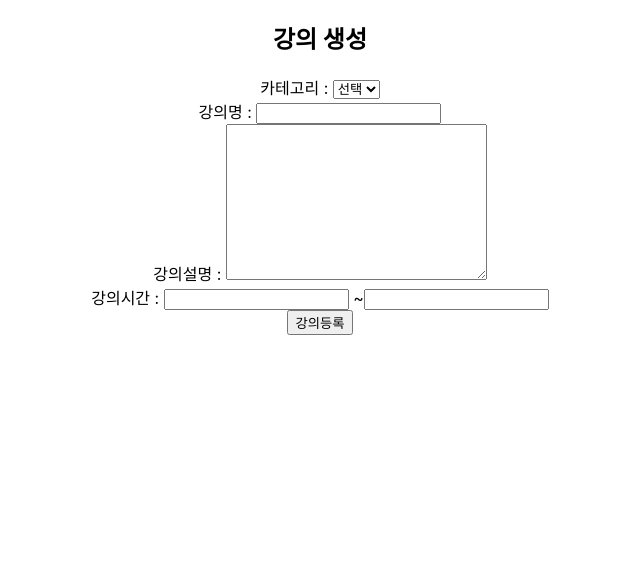
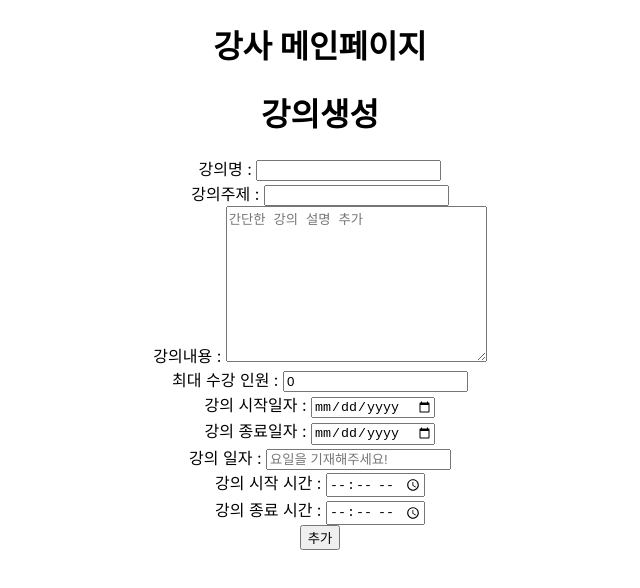
Before and after one commit to nyoungnyoung/Sinabro, a React (Create React App) app in the folder Front-End/last_front/: page /teacher/create in a window 1280 px wide. Shown: the top 588 px of the page, without its empty margins (320-960 px from the left). Built offline with nearby package versions, Linux system fonts and the light colour scheme.

Commit message:
feat: teacher컴포넌트 구현 중 (강의 수정, 삭제 부분은 백과 연결 후 결정)

```diff
--- a/Front-End/last_front/src/App.js
+++ b/Front-End/last_front/src/App.js
@@ -9,9 +9,9 @@ import TeacherMain from "./pages/teacher/TeacherMain";
 import WebRtcMain from "./pages/webrtc/WebRtcMain";
 import Cs from "./pages/cs/Cs";
 import CompleteSignUp from "./pages/signup/CompleteSignUp";
-import TeacherClassCreate from "./pages/teacher/TeacherClassCreate";
-import TeacherClassDetail from "./pages/teacher/TeacherClassDetail";
-
+// import TeacherClassCreate from "./pages/teacher/TeacherClassCreate";
+// import TeacherClassDetail from "./pages/teacher/TeacherClassDetail";
+import CheckNumber from "./pages/signup/CheckNumber";
 function App() {
   return (
     <div className="App">
@@ -20,13 +20,13 @@ function App() {
           <Route path="/" element={<Lobby />} />
           <Route path="/login" element={<Login />} />
           <Route path="/signup" element={<SignUp />} />
+          <Route path="/signup/check" element={<CheckNumber />} />
           <Route path="/signup/complete" element={<CompleteSignUp />} />
           <Route path="/main" element={<Main />} />
           <Route path="/detail/:lectureId" element={<LectureDetail />} />
-          <Route path="/teacher" element={<TeacherMain />} />
-          <Route path="/teacher/create" element={<TeacherClassCreate />} />
-          <Route path="/teacher/detail/*" element={<TeacherClassDetail />} />
-          <Route path="/teacher" element={<TeacherMain />} />
+          <Route path="/teacher/*" element={<TeacherMain />} />
+          {/* <Route path="/teacher/create" element={<TeacherClassCreate />} />
+          <Route path="/teacher/detail/:id" element={<TeacherClassDetail />} /> */}
           <Route path="/webrtc/:lectureId" element={<WebRtcMain />} />
           <Route path="/cs" element={<Cs />} />
         </Routes>
--- /dev/null
+++ b/Front-End/last_front/src/dummy.json
@@ -0,0 +1,68 @@
+{
+  "name": "dummy",
+  "data": [
+    {
+      "id": 1,
+      "originalName": "유화그리기",
+      "subject": "미술",
+      "content": "유화를 그려보아요",
+      "maxOccupancy": 5,
+      "startDate": "2023-01-01",
+      "endDate": "2023-01-08",
+      "lectureTimeList": [
+        {
+          "day": "월",
+          "startTime": 0,
+          "runTime": 0
+        }
+      ],
+      "weeklyInfoList": [
+        {
+          "content": "1주차 ot"
+        }
+      ]
+    },
+    {
+      "id": 2,
+      "originalName": "캐리커쳐그리기",
+      "subject": "미술",
+      "content": "유화를 그려보아요",
+      "maxOccupancy": 5,
+      "startDate": "2023-01-01",
+      "endDate": "2023-01-08",
+      "lectureTimeList": [
+        {
+          "day": "월",
+          "startTime": 0,
+          "runTime": 0
+        }
+      ],
+      "weeklyInfoList": [
+        {
+          "content": "1주차 ot"
+        }
+      ]
+    },
+    {
+      "id": 3,
+      "originalName": "수채화그리기",
+      "subject": "미술",
+      "content": "유화를 그려보아요",
+      "maxOccupancy": 5,
+      "startDate": "2023-01-01",
+      "endDate": "2023-01-08",
+      "lectureTimeList": [
+        {
+          "day": "월",
+          "startTime": 0,
+          "runTime": 0
+        }
+      ],
+      "weeklyInfoList": [
+        {
+          "content": "1주차 ot"
+        }
+      ]
+    }
+  ]
+}
--- /dev/null
+++ b/Front-End/last_front/src/pages/signup/CheckNumber.js
@@ -0,0 +1,30 @@
+import React, { useState } from "react";
+import { useNavigate } from "react-router-dom";
+
+function CheckNumber() {
+  const navigate = useNavigate();
+
+  const moveToMSG = () => {
+    navigate("/signup/complete");
+  };
+
+  const [number, setNumber] = useState("");
+
+  const sendNumber = (event) => {
+    setNumber(event.target.value);
+  };
+
+  console.log(number);
+
+  return (
+    <div>
+      <h1>인증번호 확인</h1>
+      <div>
+        <h3>고객님의 핸드폰으로 전송된 인증번호 4자리를 입력해주세요</h3>
+        <input type="text" onChange={(event) => sendNumber(event)} />
+        <button onClick={moveToMSG}>확인</button>
+      </div>
+    </div>
+  );
+}
+export default CheckNumber;
--- a/Front-End/last_front/src/pages/signup/Signup.js
+++ b/Front-End/last_front/src/pages/signup/Signup.js
@@ -20,8 +20,8 @@ function SignUp() {
     });
   };
 
-  const moveToComplete = () => {
-    navigate("/signup/complete");
+  const moveToCheck = () => {
+    navigate("/signup/check");
   };
 
   console.log(userData);
@@ -64,7 +64,7 @@ function SignUp() {
             />
           </InputDiv>
           <br />
-          <button onClick={moveToComplete}>회원가입</button>
+          <button onClick={moveToCheck}>회원가입</button>
         </FormDiv>
       </StyledDiv>
     </div>
--- /dev/null
+++ b/Front-End/last_front/src/pages/teacher/ClassTimeForm.js
@@ -0,0 +1,60 @@
+import React, { useState } from "react";
+
+function ClassTimeForm({ handleState }) {
+  const [date, setDate] = useState({
+    day: "",
+    startTime: "",
+    runtime: "",
+  });
+
+  const changeData = (event, type) => {
+    setDate({
+      ...date,
+      [type]: event.target.value,
+    });
+  };
+
+  // console.log(date);
+  return (
+    <div>
+      <div>
+        <label>강의 일자 : </label>
+        <input
+          type="text"
+          value={date.day}
+          onChange={(event) => {
+            changeData(event, "day");
+            handleState(date, "lectureTimeList");
+          }}
+          placeholder="요일을 기재해주세요!"
+        />
+        <br />
+
+        <label>강의 시작 시간 : </label>
+        <input
+          type="time"
+          value={date.startTime}
+          onChange={(event) => {
+            changeData(event, "startTime");
+            handleState(date, "lectureTimeList");
+          }}
+          placeholder="강의 시작 시간을 기재해주세요! (예) 14:00"
+        />
+        <br />
+
+        <label>강의 종료 시간 : </label>
+        <input
+          type="time"
+          value={date.runtime}
+          onChange={(event) => {
+            changeData(event, "runtime");
+            handleState(date, "lectureTimeList");
+          }}
+          placeholder="강의 종료 시간을 기재해주세요! (예) 14:00"
+        />
+        <br />
+      </div>
+    </div>
+  );
+}
+export default ClassTimeForm;
--- a/Front-End/last_front/src/pages/teacher/TeacherClassCreate.js
+++ b/Front-End/last_front/src/pages/teacher/TeacherClassCreate.js
@@ -1,18 +1,34 @@
-import React, { useState } from "react";
+import React, { useState, useRef } from "react";
+import ClassTimeForm from "./ClassTimeForm";
 import { useNavigate } from "react-router-dom";
+// import styled from "styled-components";
 
 function TeacherClassCreate() {
   const navigate = useNavigate();
+
+  const dataId = useRef(1);
+
   const [classData, setClassData] = useState({
-    category: "",
-    className: "",
-    explain: "",
-    startTime: "",
-    endTime: "",
+    id: dataId.current,
+    originalName: "",
+    subject: "",
+    content: "",
+    maxOccupancy: 0,
+    startDate: "",
+    endDate: "",
+    lectureTimeList: [
+      {
+        day: "월",
+        startTime: "12:00 AM",
+        runTime: 0,
+      },
+    ],
+    weeklyInfoList: [
+      {
+        content: "",
+      },
+    ],
   });
-
-  // 카테고리에 넣을 값
-  const category = ["선택", "미술", "체육", "배움"];
 
   const changeData = (event, type) => {
     setClassData({
@@ -21,61 +37,81 @@ function TeacherClassCreate() {
     });
   };
 
-  const moveToTeacherMain = () => {
+  const handleState = (event, type) => {
+    setClassData({
+      ...classData,
+      [type]: event,
+    });
+  };
+  // console.log(classData);
+
+  const moveToMain = () => {
     navigate("/teacher");
   };
+  dataId.current += 1;
 
   console.log(classData);
-
   return (
     <div>
-      <h2>강의 생성</h2>
-      <div>
-        <div>
-          <label>카테고리 : </label>
-          <select
-            name="category"
-            value={classData.category}
-            onChange={(event) => changeData(event, "category")}
-          >
-            {category.map((item, idx) => {
-              return <option key={idx}>{item}</option>;
-            })}
-          </select>
-        </div>
-      </div>
-
+      <h1>강의생성</h1>
       <div>
         <label>강의명 : </label>
         <input
           type="text"
-          onChange={(event) => changeData(event, "className")}
+          value={classData.originalName}
+          onChange={(event) => changeData(event, "originalName")}
         />
-      </div>
-      <div>
-        <label>강의설명 : </label>
+        <br />
+
+        <label>강의주제 : </label>
+        <input
+          type="text"
+          value={classData.subject}
+          onChange={(event) => changeData(event, "subject")}
+        />
+        <br />
+
+        <label>강의내용 : </label>
         <textarea
+          name="content"
           cols="30"
           rows="10"
-          onChange={(event) => changeData(event, "explain")}
+          placeholder="간단한 강의 설명 추가"
+          value={classData.content}
+          onChange={(event) => changeData(event, "content")}
         ></textarea>
+        <br />
+
+        <label>최대 수강 인원 : </label>
+        <input
+          type="number"
+          placeholder="강의 최대 인원 기입"
+          value={classData.maxOccupancy}
+          onChange={(event) => changeData(event, "maxOccupancy")}
+        />
+        <br />
+
+        <label>강의 시작일자 : </label>
+        <input
+          type="date"
+          placeholder="강의가 시작되는 날짜"
+          value={classData.startDate}
+          onChange={(event) => changeData(event, "startDate")}
+        />
+        <br />
+
+        <label>강의 종료일자 : </label>
+        <input
+          type="date"
+          placeholder="강의가 종료되는 날짜"
+          value={classData.endDate}
+          onChange={(event) => changeData(event, "endDate")}
+        />
+        <br />
+        <ClassTimeForm handleState={handleState} />
       </div>
 
-      <div>
-        <label>강의시간 : </label>
-        <input
-          type="text"
-          value={classData.startTime}
-          onChange={(event) => changeData(event, "startTime")}
-        />{" "}
-        ~
-        <input
-          type="text"
-          value={classData.endTime}
-          onChange={(event) => changeData(event, "endTime")}
-        />
-      </div>
-      <button onClick={moveToTeacherMain}>강의등록</button>
+      <button onClick={moveToMain}>추가</button>
     </div>
   );
 }
--- a/Front-End/last_front/src/pages/teacher/TeacherClassDetail.js
+++ b/Front-End/last_front/src/pages/teacher/TeacherClassDetail.js
@@ -1,25 +1,95 @@
-import React from "react";
-import { useNavigate } from "react-router-dom";
-// import { useNavigate, useParams } from "react-router-dom";
+import React, { useState } from "react";
+// import { useNavigate } from "react-router-dom";
+import { useNavigate, useParams } from "react-router-dom";
 // import styled from "styled-components";
+import dummy from "../../dummy";
 
 function TeacherClassDetail() {
+  const dummyData = dummy.data;
+
   const navigate = useNavigate();
 
-  // const { id } = useParams();
+  const { id } = useParams();
 
   const moveBoardList = () => {
     navigate("/teacher");
   };
+
+  const [isEdited, setIsEdited] = useState(true);
+
+  const letsEdit = () => {
+    setIsEdited(!isEdited);
+  };
+
+  // 원본 데이터 저장된 data
+
+  // onChange할 때마다 값을 갱신해주기!
+  // const updateData = () => {};
+
+  // console.log(dummyData[0].lectureTimeList[0].day);
   return (
     <div>
-      <div>
-        <h1>강의상세정보</h1>
-        <h3>카테고리 : </h3>
-        <h3>강의명 : </h3>
-        <h3>강의 내용 : </h3>
-        <h3>강의 시간 : </h3>
-      </div>
+      {isEdited && (
+        <div>
+          <div>
+            <h1>강의상세정보</h1>
+            <p>현재 페이지의 파라미터는 {id}입니다.</p>
+            <p>강의명 : {dummyData[id - 1].originalName}</p>
+            <p>주제 : {dummyData[id].subject}</p>
+            <p>강의 내용 : {dummyData[id].content}</p>
+            <p>최대 인원 : {dummyData[id].maxOccupancy}</p>
+            <p>강의 시작 날짜 : {dummyData[id].startDate}</p>
+            <p>강의 종료 날짜 : {dummyData[id].endDate}</p>
+            <p>강의 요일 : {dummyData[id].lectureTimeList[0].day}</p>
+            <p>강의 시작시간 : {dummyData[id].lectureTimeList[0].startTime}</p>
+            <p>강의 종료시간 : {dummyData[id].lectureTimeList[0].runTime}</p>
+          </div>
+        </div>
+      )}
+
+      {!isEdited && (
+        <div>
+          <div>
+            <h1>강의상세정보</h1>
+            <p>현재 페이지의 파라미터는 {id}입니다.</p>
+            <label>강의명 : </label>
+            <input type="text" value={dummyData[id].originalName} />
+            <br />
+            <label>주제 : </label>
+            <input type="text" value={dummyData[id].subject} />
+            <br />
+            <label>강의 내용 : </label>
+            <input type="text" value={dummyData[id].content} />
+            <br />
+            <label>최대 인원 : </label>
+            <input type="text" value={dummyData[id].maxOccupancy} />
+            <br />
+            <label>강의 시작 날짜: </label>
+            <input type="date" value={dummyData[id].startDate} />
+            <br />
+            <label>강의 종료 날짜 : </label>
+            <input type="date" value={dummyData[id].endDate} />
+            <br />
+            <label>강의 요일 : </label>
+            <input type="text" value={dummyData[id].lectureTimeList[0].day} />
+            <br />
+            <label>강의 시작 시간: </label>
+            <input
+              type="time"
+              value={dummyData[id].lectureTimeList[0].startTime}
+            />
+            <br />
+            <label>강의 종료 시간: </label>
+            <input
+              type="time"
+              value={dummyData[id].lectureTimeList[0].startTime.runTime}
+            />
+            <br />
+          </div>
+        </div>
+      )}
+      <button onClick={letsEdit}>수정</button>
+      <button>삭제</button>
       <button onClick={moveBoardList}>목록으로</button>
     </div>
   );
--- /dev/null
+++ b/Front-End/last_front/src/pages/teacher/TeacherClassList.js
@@ -0,0 +1,84 @@
+import React from "react";
+import styled from "styled-components";
+import { useNavigate } from "react-router-dom";
+import dummy from "../../dummy";
+
+function TeacherClassList() {
+  // console.log(dummy);
+
+  const dummyData = dummy.data;
+  // console.log(dummyData);
+
+  const navigate = useNavigate();
+
+  const moveToCreate = () => {
+    navigate("/teacher/create");
+  };
+
+  const moveToDetail = (id) => {
+    navigate(`/teacher/detail/${id}`);
+  };
+
+  const header = ["번호", "강의명", "강의시작일자", "강의종료일자"];
+  return (
+    <div>
+      <h3>강의 리스트</h3>
+      {/* <p>게시판 CRUD처럼 생성버튼, 수정버튼, 삭제버튼 이런식으로 나오게 구현</p> */}
+      <StyledTable>
+        <StyledHead>
+          <tr>
+            {header.map((item, idx) => {
+              return <StyledTd key={idx}>{item}</StyledTd>;
+            })}
+          </tr>
+        </StyledHead>
+
+        <StyledTbody>
+          {dummyData.map((item, idx) => {
+            return (
+              <tr
+                key={idx}
+                onClick={() => {
+                  moveToDetail(item.id);
+                }}
+              >
+                <StyledTd>{item.id}</StyledTd>
+                <StyledTd>{item.originalName}</StyledTd>
+                <StyledTd>{item.startDate}</StyledTd>
+                <StyledTd>{item.endDate}</StyledTd>
+              </tr>
+            );
+          })}
+        </StyledTbody>
+      </StyledTable>
+      <StyledButton onClick={moveToCreate}>강의생성</StyledButton>
+    </div>
+  );
+}
+
+const StyledTable = styled.table`
+  width: 70%;
+  margin-left: auto;
+  margin-right: auto;
+  border: 1px solid black;
+`;
+
+const StyledButton = styled.button`
+  margin-top: 10px;
+  margin-bottom: 20px;
+`;
+
+const StyledHead = styled.thead`
+  background-color: gray;
+  color: white;
+`;
+const StyledTbody = styled.tbody`
+  padding: 10px 4px;
+  cursor: pointer;
+`;
+
+const StyledTd = styled.td`
+  padding: 8px 3px;
+`;
+
+export default TeacherClassList;
--- a/Front-End/last_front/src/pages/teacher/TeacherMain.js
+++ b/Front-End/last_front/src/pages/teacher/TeacherMain.js
@@ -1,63 +1,21 @@
 import React from "react";
-import styled from "styled-components";
-import { useNavigate } from "react-router-dom";
+import { Routes, Route } from "react-router-dom";
+import TeacherClassCreate from "./TeacherClassCreate";
+import TeacherClassDetail from "./TeacherClassDetail";
+import TeacherClassList from "./TeacherClassList";
 
 function TeacherMain() {
-  const navigate = useNavigate();
-
-  const moveToCreate = () => {
-    navigate("/teacher/create");
-  };
-  const header = ["번호", "강의명", "진행상태"];
   return (
     <div>
       <h1>강사 메인페이지</h1>
-      {/* <p>게시판 CRUD처럼 생성버튼, 수정버튼, 삭제버튼 이런식으로 나오게 구현</p> */}
-      <StyledTable>
-        <StyledHead>
-          <tr>
-            {header.map((item, idx) => {
-              return <StyledTd key={idx}>{item}</StyledTd>;
-            })}
-          </tr>
-        </StyledHead>
 
-        <StyledTbody>
-          <tr>
-            <StyledTd>1</StyledTd>
-            <StyledTd>유화그리기</StyledTd>
-            <StyledTd>진행 중</StyledTd>
-          </tr>
-        </StyledTbody>
-      </StyledTable>
-      <StyledButton onClick={moveToCreate}>강의생성</StyledButton>
+      <Routes>
+        <Route path="/" element={<TeacherClassList />}></Route>
+        <Route path="/create" element={<TeacherClassCreate />}></Route>
+        <Route path="/detail/:id" element={<TeacherClassDetail />}></Route>
+      </Routes>
     </div>
   );
 }
 
-const StyledTable = styled.table`
-  width: 70%;
-  margin-left: auto;
-  margin-right: auto;
-  border: 1px solid black;
-`;
-
-const StyledButton = styled.button`
-  margin-top: 10px;
-  margin-bottom: 20px;
-`;
-
-const StyledHead = styled.thead`
-  background-color: gray;
-  color: white;
-`;
-const StyledTbody = styled.tbody`
-  padding: 10px 4px;
-  cursor: pointer;
-`;
-
-const StyledTd = styled.td`
-  padding: 8px 3px;
-`;
-
 export default TeacherMain;
```
